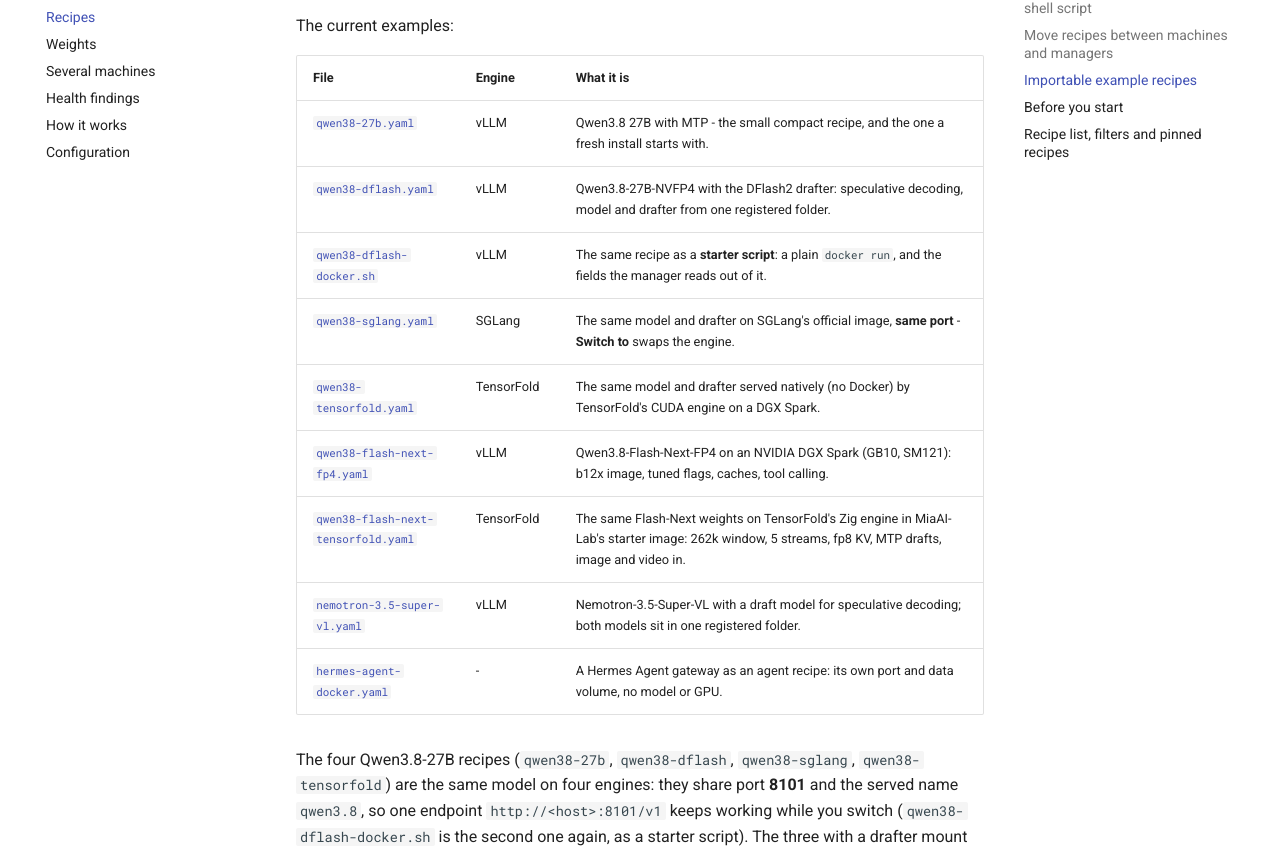
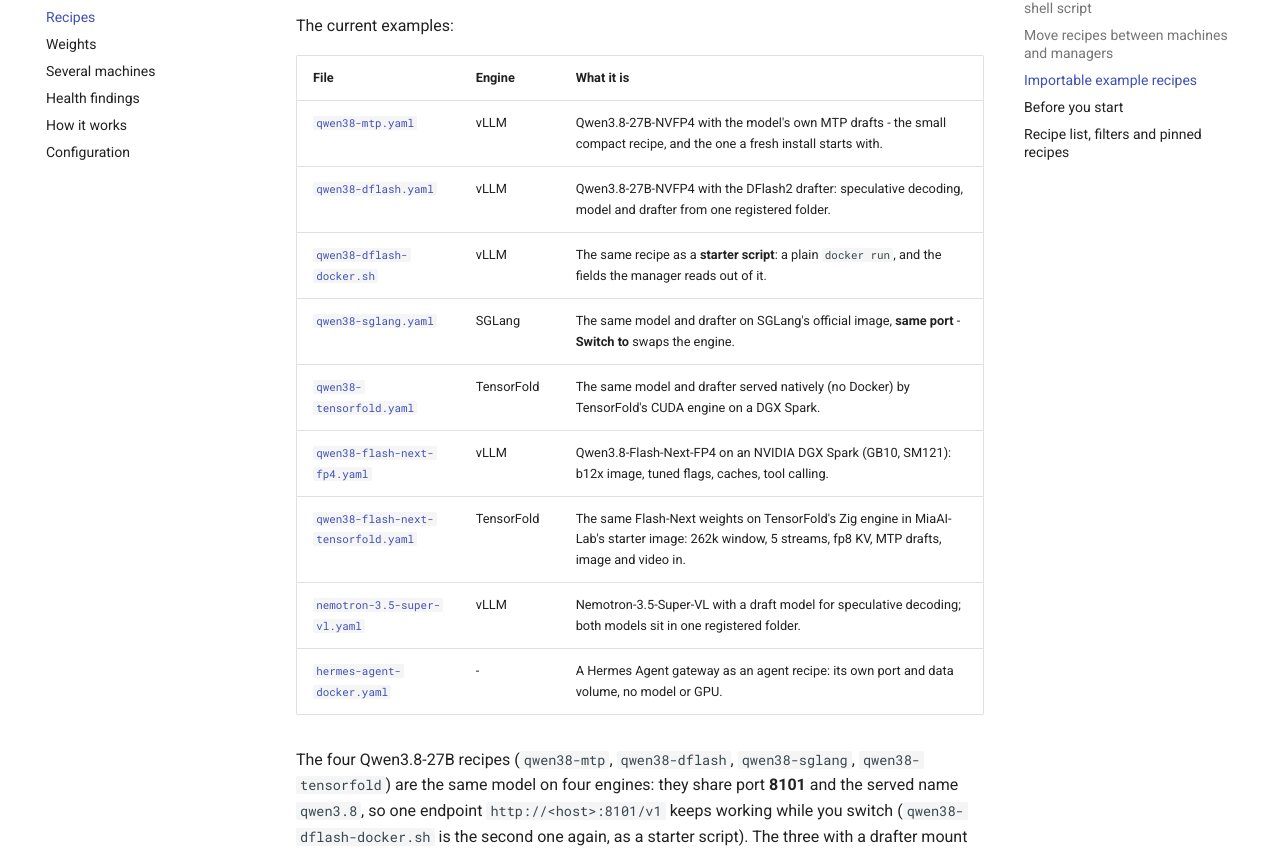
Before and after one commit to einfachllm/local-llm-manager, an MkDocs documentation site: the page built from docs/recipes.md, in a window 1280 px wide and 1400 px high, scrolled down 3600 px. Shown: the part 145-997 px from the top of the window. Built offline with MkDocs 1.6.1 and Material for MkDocs 9.7.7, drawn with Linux system fonts in a browser that asks for light colours; comment, search, counter and statistics services are not loaded; the version menu is left out.

Commit message:
examples: qwen38-mtp.yaml, and list the Flash-Next TensorFold starter
qwen38-27b.yaml is the MTP recipe of the family, so the file now says so:
qwen38-mtp.yaml, name qwen3.8-mtp, like its siblings qwen3.8-dflash and
qwen3.8-sglang. SEED_EXAMPLE follows (a fresh install still gets exactly one
starter recipe) and the seed test with it. `--served-model-name qwen3.8` stays,
which is what makes **Switch to** swap engines under one endpoint.

Also picks up the qwen38-flash-next-tensorfold.yaml that appeared in the folder:
row in both tables. Its `#` lines inside args/env/volumes are field comments
(`_lines` and `split_args` skip them), so it imports with no warnings; the
guards cover the new file - second Flash-Next engine on its own port, model
mounted from its {weights} entry, no flag or mount set twice.

```diff
--- a/docs/recipes.md
+++ b/docs/recipes.md
@@ -91,7 +91,7 @@
 
 | File | Engine | What it is |
 |---|---|---|
-| [`qwen38-27b.yaml`](https://github.com/einfachllm/local-llm-manager/blob/main/examples/recipes/qwen38-27b.yaml) | vLLM | Qwen3.8 27B with MTP - the small compact recipe, and the one a fresh install starts with. |
+| [`qwen38-mtp.yaml`](https://github.com/einfachllm/local-llm-manager/blob/main/examples/recipes/qwen38-mtp.yaml) | vLLM | Qwen3.8-27B-NVFP4 with the model's own MTP drafts - the small compact recipe, and the one a fresh install starts with. |
 | [`qwen38-dflash.yaml`](https://github.com/einfachllm/local-llm-manager/blob/main/examples/recipes/qwen38-dflash.yaml) | vLLM | Qwen3.8-27B-NVFP4 with the DFlash2 drafter: speculative decoding, model and drafter from one registered folder. |
 | [`qwen38-dflash-docker.sh`](https://github.com/einfachllm/local-llm-manager/blob/main/examples/recipes/qwen38-dflash-docker.sh) | vLLM | The same recipe as a **starter script**: a plain `docker run`, and the fields the manager reads out of it. |
 | [`qwen38-sglang.yaml`](https://github.com/einfachllm/local-llm-manager/blob/main/examples/recipes/qwen38-sglang.yaml) | SGLang | The same model and drafter on SGLang's official image, **same port** - **Switch to** swaps the engine. |
@@ -101,7 +101,7 @@
 | [`nemotron-3.5-super-vl.yaml`](https://github.com/einfachllm/local-llm-manager/blob/main/examples/recipes/nemotron-3.5-super-vl.yaml) | vLLM | Nemotron-3.5-Super-VL with a draft model for speculative decoding; both models sit in one registered folder. |
 | [`hermes-agent-docker.yaml`](https://github.com/einfachllm/local-llm-manager/blob/main/examples/recipes/hermes-agent-docker.yaml) | - | A Hermes Agent gateway as an agent recipe: its own port and data volume, no model or GPU. |
 
-The four Qwen3.8-27B recipes (`qwen38-27b`, `qwen38-dflash`, `qwen38-sglang`, `qwen38-tensorfold`) are the
+The four Qwen3.8-27B recipes (`qwen38-mtp`, `qwen38-dflash`, `qwen38-sglang`, `qwen38-tensorfold`) are the
 same model on four engines: they share port **8101** and the served name `qwen3.8`, so one endpoint
 `http://<host>:8101/v1` keeps working while you switch (`qwen38-dflash-docker.sh` is the second one again,
 as a starter script). The three with a drafter mount one registered folder - the folder holding model and
```
Also changed, not shown: CHANGELOG.md (+2 -1 lines), examples/recipes/README.md (+2 -2 lines), 5 other files.
